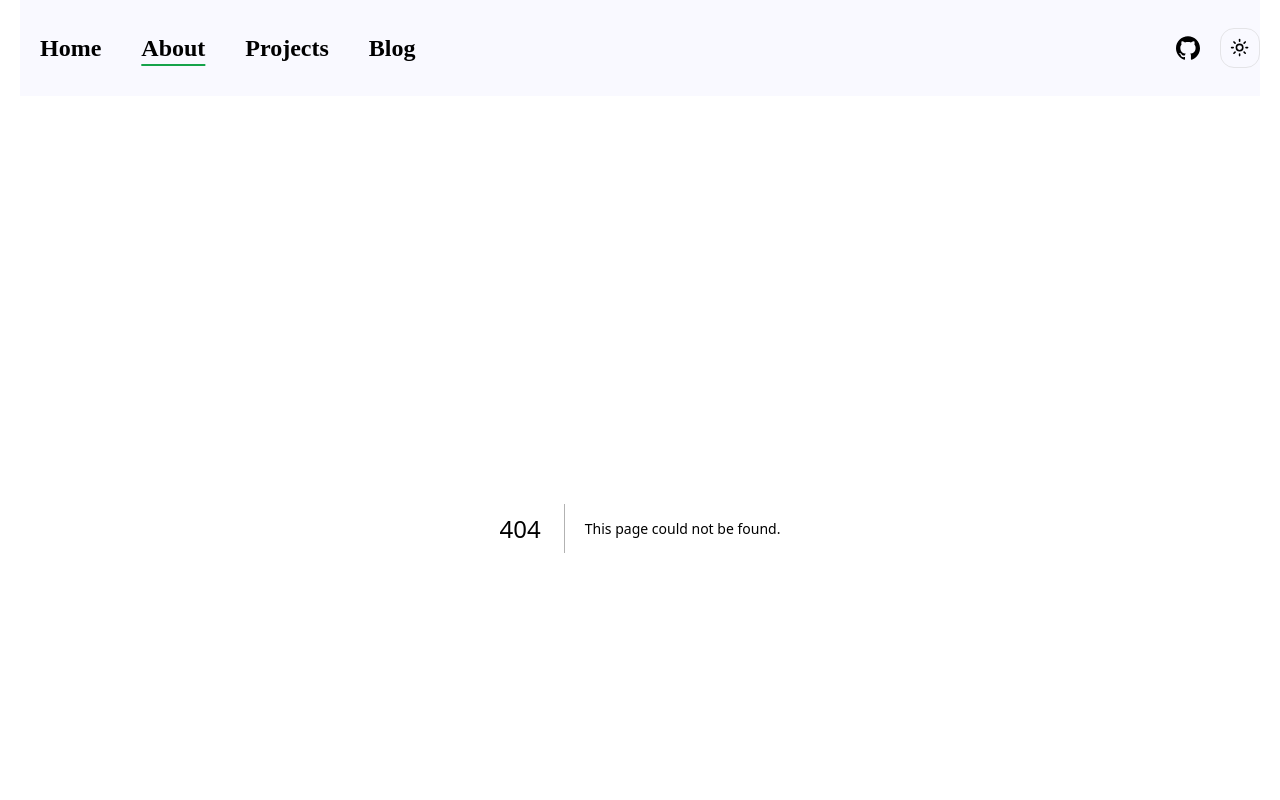
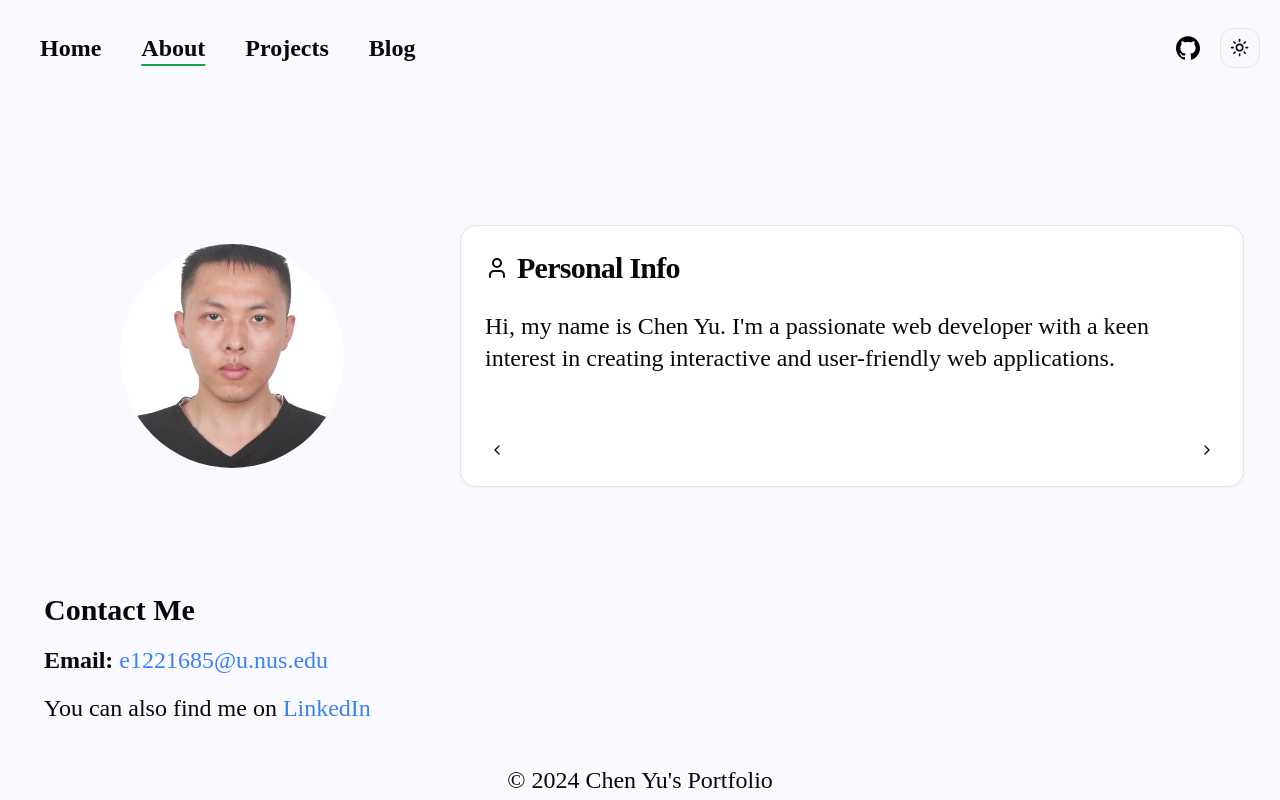
Before and after one commit to chenyu-01/next-porfolio, a Next.js app: page /about in a window 1280 px wide. Before the commit this address had no page. Shown: the top 800 px of the page. Built offline with nearby package versions, Linux system fonts and the light colour scheme.

Commit message:
chore: remove about.md and revert back aobut.tsx

```diff
--- /dev/null
+++ b/pages/about.tsx
@@ -0,0 +1,50 @@
+import React, { useState, useEffect, useCallback } from 'react';
+import Image from 'next/image';
+
+import Link from 'next/link';
+import AboutSlides from '@/components/AboutSlides';
+
+const AboutPage: React.FC = () => {
+  return (
+    <div className="px-4 py-8">
+      <div className="mb-8 flex w-full flex-col items-center justify-center gap-8 md:flex-row">
+        <div className="flex aspect-square flex-shrink items-center justify-center md:w-1/3">
+          <div className="relative aspect-square w-48 overflow-hidden rounded-full lg:w-56">
+            <Image
+              src="/images/profile.jpg"
+              alt="Profile"
+              layout="fill"
+              className="object-cover"
+            />
+          </div>
+        </div>
+        <div className="w-full md:w-2/3">
+          <AboutSlides />
+        </div>
+      </div>
+      <div className="space-y-4 p-2">
+        <h2 className="text-3xl font-bold">Contact Me</h2>
+        <p className="break-words">
+          <span className="font-semibold">Email:</span>{' '}
+          <Link
+            href="mailto:e1221685@u.nus.edu"
+            className="text-blue-500 hover:underline dark:text-green-300"
+          >
+            e1221685@u.nus.edu
+          </Link>
+        </p>
+        <p>
+          You can also find me on{' '}
+          <Link
+            href="www.linkedin.com/in/yu-chen-2a4110290"
+            className="text-blue-500 hover:underline dark:text-green-300"
+          >
+            LinkedIn
+          </Link>
+        </p>
+      </div>
+    </div>
+  );
+};
+
+export default AboutPage;
```
Also changed, not shown: public/posts/about.md (deleted, +0 -22 lines).
